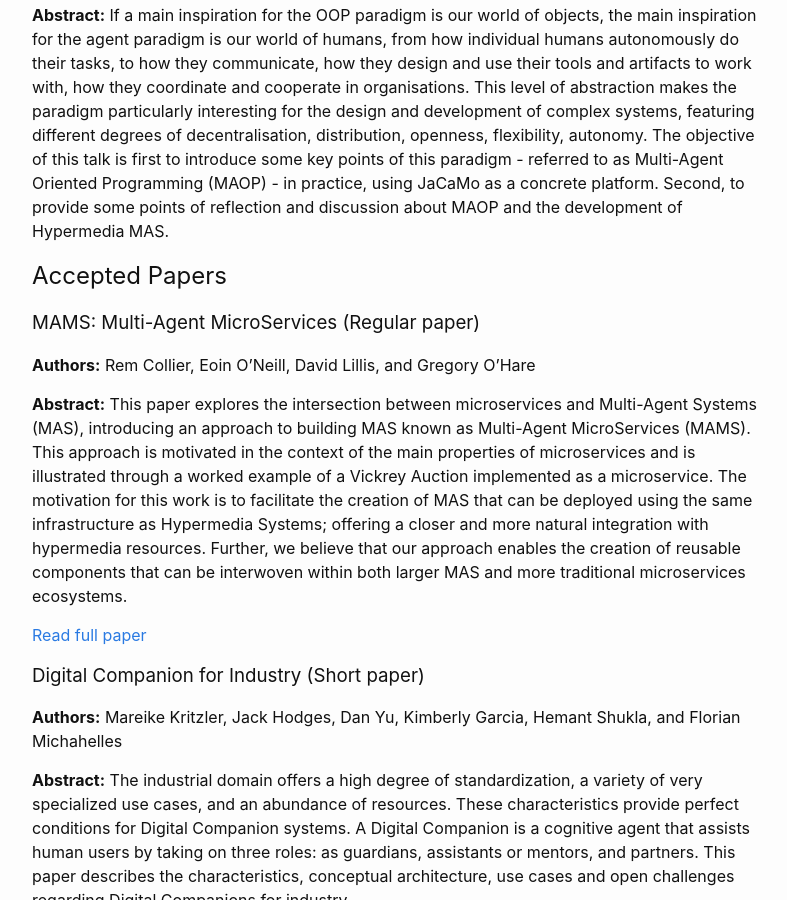
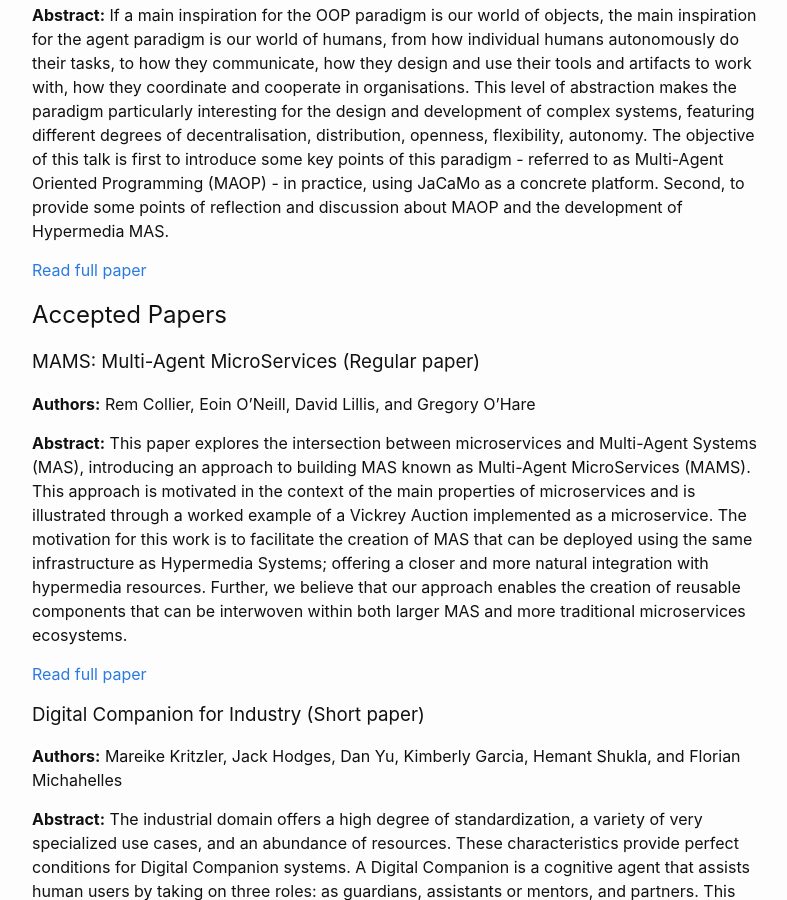
Before and after one commit to HyperAgents/twc2019.hyperagents.org, a Jekyll site: the page built from 01_program.md, in a window 1280 px wide and 900 px high, scrolled down 2374 px. Shown: the whole window, without its empty margins (238-1025 px from the left). Built offline with Jekyll 4.4.1, drawn with Linux system fonts in a browser that asks for light colours.

Commit message:
Add link to MAOP w/ JaCaMo paper

```diff
--- a/01_program.md
+++ b/01_program.md
@@ -80,6 +80,8 @@ This talk explores the intersection of biology, psychology, and techology and po
 
 **Abstract:** If a main inspiration for the OOP paradigm is our world of objects, the main inspiration for the agent paradigm is our world of humans, from how individual humans autonomously do their tasks, to how they communicate, how they design and use their tools and artifacts to work with, how they coordinate and cooperate in organisations. This level of abstraction makes the paradigm particularly interesting for the design and development of complex systems, featuring different degrees of decentralisation, distribution, openness, flexibility, autonomy. The objective of this talk is first to introduce some key points of this paradigm - referred to as Multi-Agent Oriented Programming (MAOP) - in practice, using JaCaMo as a concrete platform. Second, to provide some points of reflection and discussion about MAOP and the development of Hypermedia MAS.
 
+<a href="https://doi.org/10.1016/j.scico.2011.10.004">Read full paper</a>
+
 
 <h2>Accepted Papers</h2>
 
```
Also changed, not shown: 1 other file.
